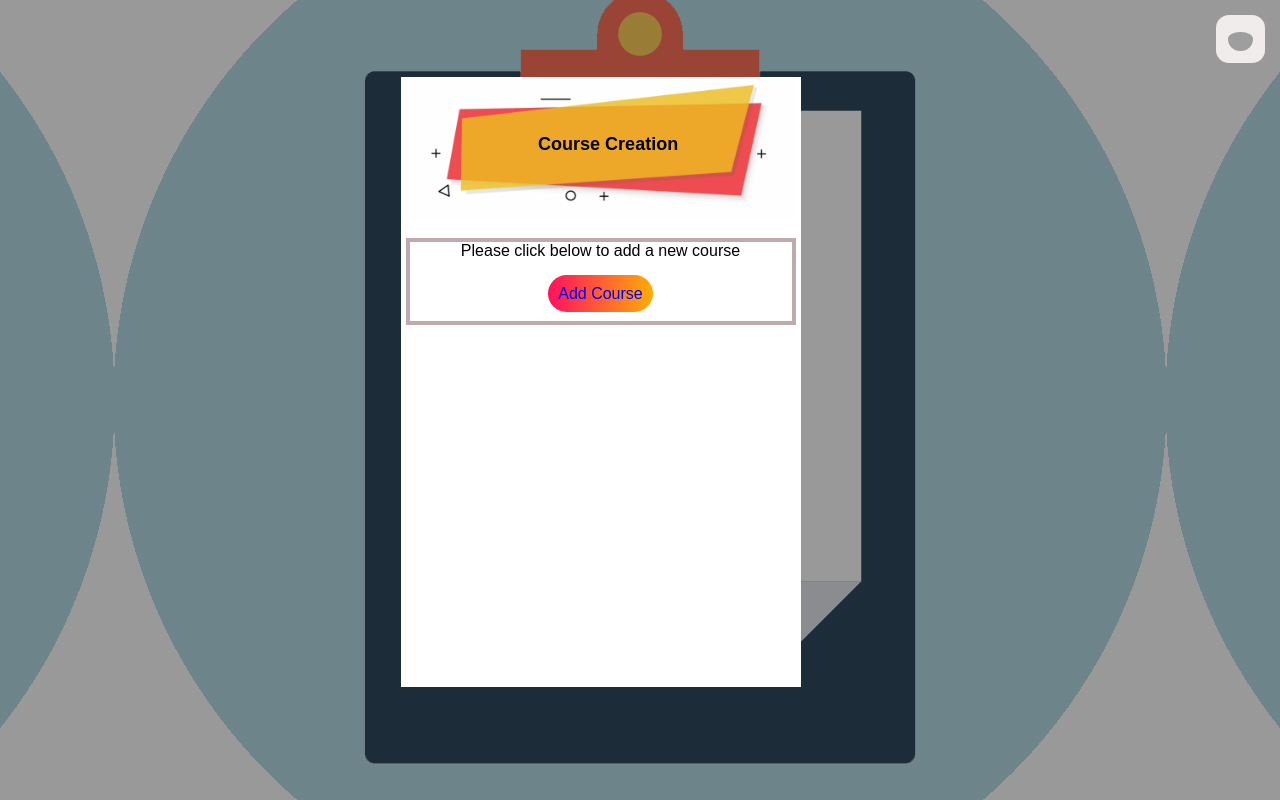
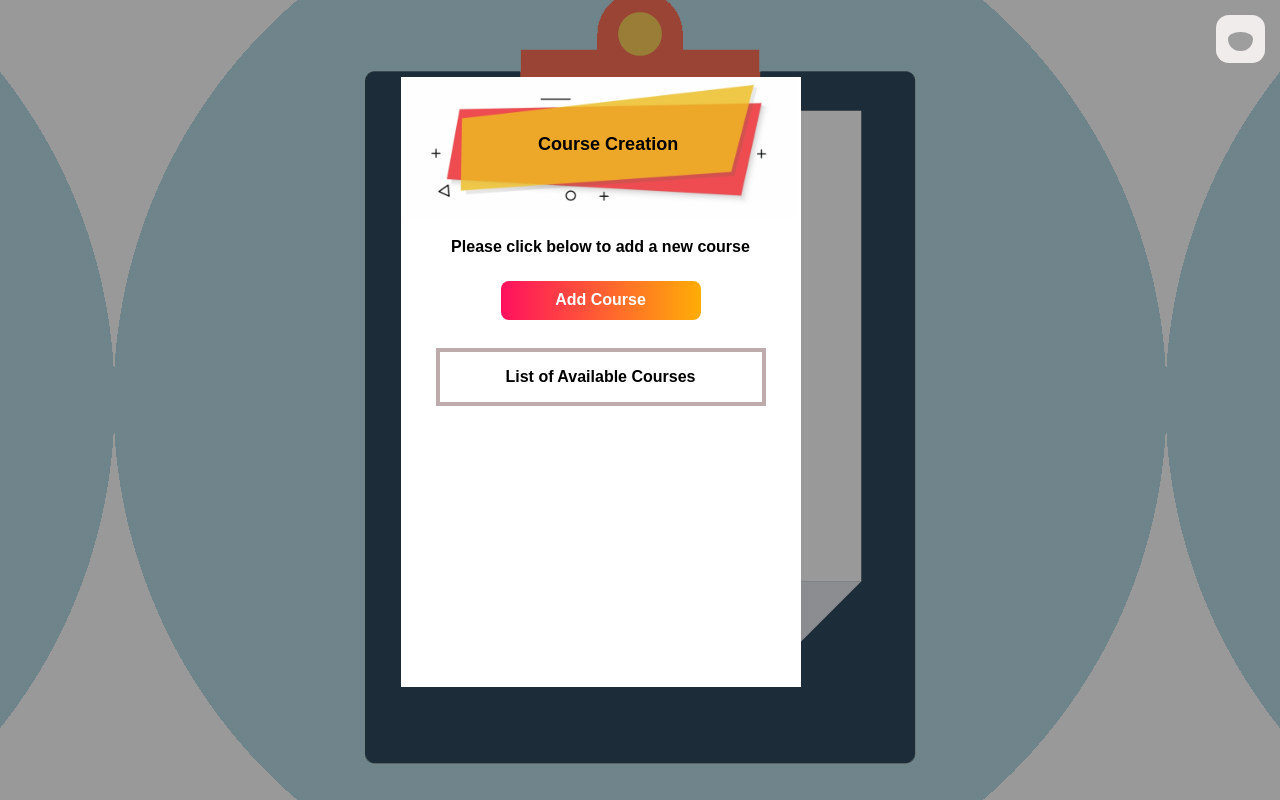
Before and after one commit to hemanthkasoju/profAssistor, a Django app: page /accounts/profHomePage in a window 1280 px wide. Run offline with Django 3.2, Linux system fonts and the light colour scheme; grey boxes are pictures that could not be loaded.

Commit message:
adding css changes for list of courses

```diff
--- a/Templates/profHomePage.html
+++ b/Templates/profHomePage.html
@@ -25,12 +25,14 @@
                 <a href="/accounts/createCourse" class="addCourse-button"> Add Course </a><br><br>
             </div>
         </div>
+
+        <div class="availableCourses-heading"> List of Available Courses</div>
         {% for profCourse in profCourses %}
         <form action="AddQuestions/addQuestions" method="post">
             {% csrf_token %}
 
-            <input type="hidden" name="courseID" value={{ profCourse.courseID }}><br><br>
-            <input type="submit" name={{ profCourse.courseName }} value={{ profCourse.courseName }}><br>
+            <input type="hidden" name="courseID" value={{ profCourse.courseID }}>
+            <input type="submit" class="courseDetailButton" name={{ profCourse.courseName }} value={{ profCourse.courseName }}><br>
             {% endfor %}
         </form>
     </div>
--- a/static/styles/style.css
+++ b/static/styles/style.css
@@ -96,19 +96,47 @@ a {
    .addCourse-container {
    text-align: center;
     margin-top: 20px;
-    border: 4px solid #beacac;
+    font-weight: bold;
    }
+
     .addCourse-buttonContainer {
         padding-top: 25px;
+
     }
 
     .addCourse-button{
-    background: linear-gradient(to right,#ff105f,#ffad06);
-    border-radius: 30px;
-    padding: 10px;
+   background: linear-gradient(to right,#ff105f,#ffad06);
+    padding: 10px 0;
+    min-width: 200px;
+    height: 19px;
+    display: inline-block;
+    border-radius: 8px;
+    color: white;
+    font-weight: bold;
     }
 /**END : Add course css changes****/
 
+/***START: Course Details Button***/
+.availableCourses-heading {
+    text-align: center;
+    margin: 10px 30px;
+    border: 4px solid #beacac;
+    padding: 16px;
+    font-weight: bold;
+}
+
+.courseDetailButton {
+    background: linear-gradient(to right,#ff105f,#ffad06);
+    width: 200px;
+    height: 40px;
+    border-radius: 8px;
+    display: block;
+    margin : 0 auto;
+    color: white;
+    font-weight: bold;
+}
+
+/***END: Course Details Button***/
 .form-box {
     width: 390px;
     height: 600px;
```
